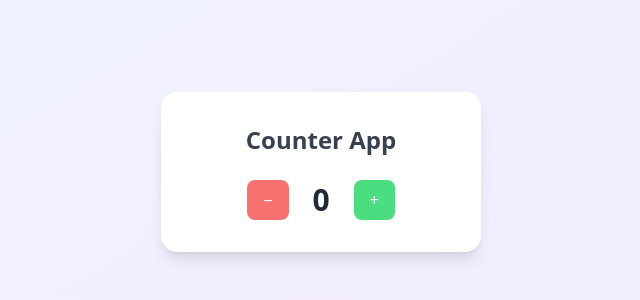
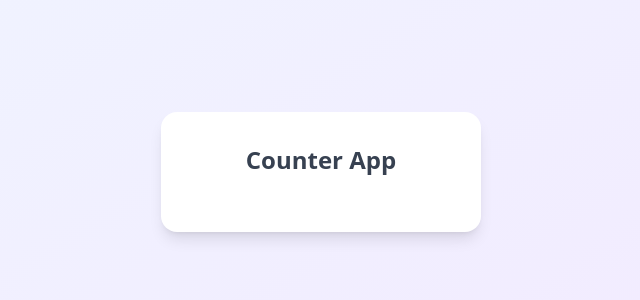
Before and after one commit to jit02git/Redux-Verse, a React (Create React App) app: page / in a window 1280 px wide. Shown: the part 228-528 px from the top of the page, without its empty margins (319-959 px from the left). Built offline with nearby package versions, Linux system fonts and the light colour scheme.

Commit message:
add html

```diff
--- a/src/features/counter/Counter.js
+++ b/src/features/counter/Counter.js
@@ -12,21 +12,7 @@ const Counter = () => {
         <h1 className="text-2xl font-semibold text-gray-700">Counter App</h1>
 
         <div className="flex justify-center items-center space-x-6">
-          <button
-            className="bg-red-400 hover:bg-red-500 text-white px-4 py-2 rounded-lg transition duration-300"
-            onClick={() => dispatch(decrement())}
-          >
-            −
-          </button>
 
-          <span className="text-3xl font-bold text-gray-800">{count}</span>
-
-          <button
-            className="bg-green-400 hover:bg-green-500 text-white px-4 py-2 rounded-lg transition duration-300"
-            onClick={() => dispatch(increment())}
-          >
-            +
-          </button>
         </div>
       </div>
     </div>
```
